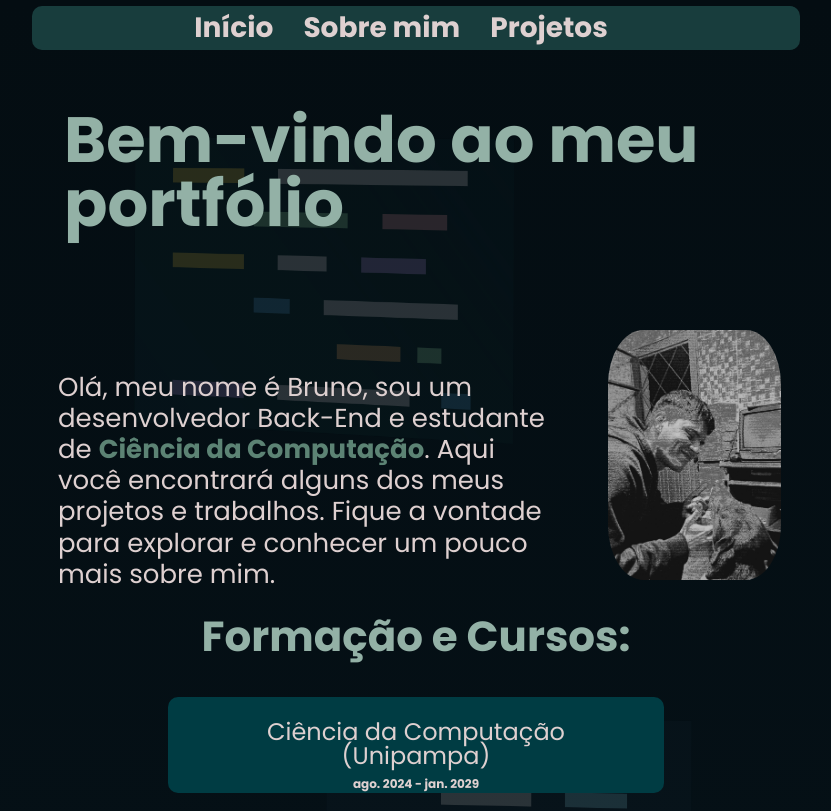
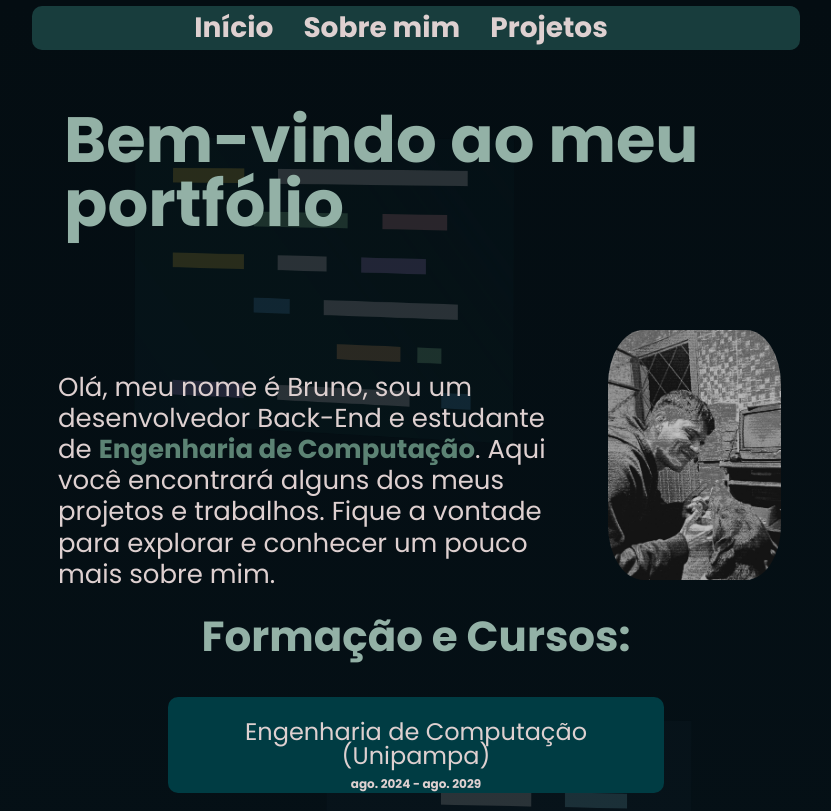
Before and after one commit to Beforg/portfolio, a plain HTML site: page index.html in a window 1280 px wide. Shown: the top 811 px of the page, without its empty margins (224-1055 px from the left). Drawn offline with Linux system fonts and the light colour scheme.

Commit message:
att curso 2

```diff
--- a/index.html
+++ b/index.html
@@ -22,7 +22,7 @@
             <h2 class="principal__titulo">Bem-vindo ao meu portfólio</h2>
         </div>
         <div class="principal__central">
-            <p class="principal__texto">Olá, meu nome é Bruno, sou um desenvolvedor Back-End e estudante de <strong class="strong_text0">Ciência da Computação</strong>. Aqui você encontrará alguns dos meus projetos e trabalhos. Fique a vontade para explorar e conhecer um pouco mais sobre mim.</p>
+            <p class="principal__texto">Olá, meu nome é Bruno, sou um desenvolvedor Back-End e estudante de <strong class="strong_text0">Engenharia de Computação</strong>. Aqui você encontrará alguns dos meus projetos e trabalhos. Fique a vontade para explorar e conhecer um pouco mais sobre mim.</p>
             <img src="images/my.jpg" alt="Foto de Bruno" class="principal__imagem">
         </div>
     </section>
@@ -32,7 +32,7 @@
         </div>
         <div class="formacao__itens">
             <div class="formacao__cursos">
-                <p class="formacao__itens-curso">Ciência da Computação (Unipampa)<br><strong class="formacao__itens-texto-data">ago. 2024 - jan. 2029</strong></p>
+                <p class="formacao__itens-curso">Engenharia de Computação (Unipampa)<br><strong class="formacao__itens-texto-data">ago. 2024 - ago. 2029</strong></p>
                 <p class="formacao__itens-curso">Análise e Desenvolvimento de Sistemas (IFSul)<br><strong class="formacao__itens-texto-data">jul. 2023 - jul. 2024</strong></p>
             </div>
             <ul class="formacao__itens-lista">
```
